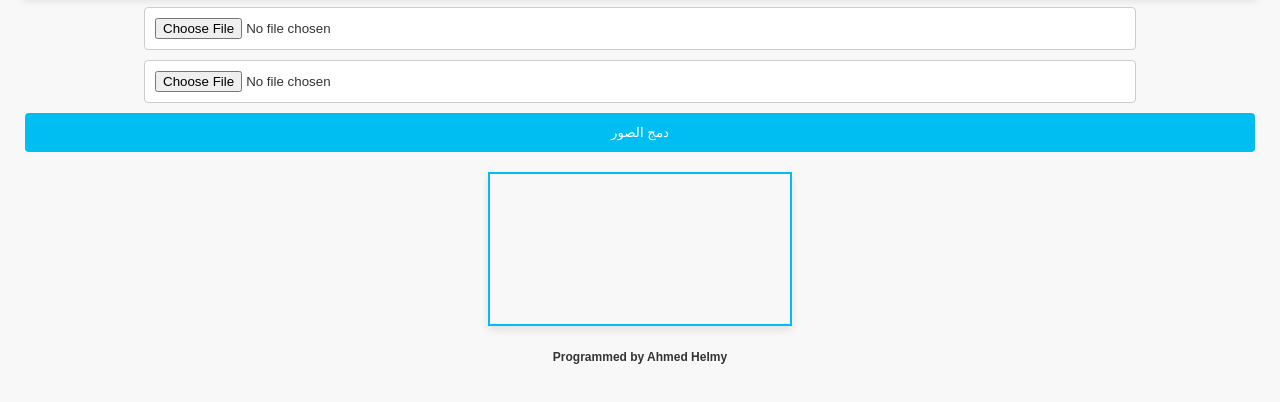
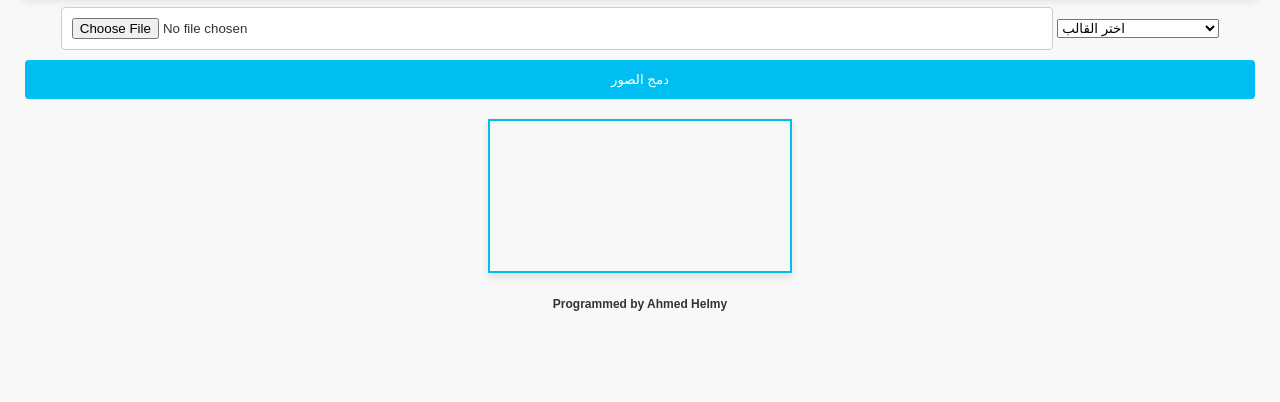
Before and after one commit to AhmedHelmy2024/pv-templates, a plain HTML site: page index.html in a window 1280 px wide. Both pictures are taken after a click on the button "دمج الصور". Shown: the part 100-502 px from the top of the page. Drawn offline with Linux system fonts and the light colour scheme.

Commit message:
Update index.html

```diff
--- a/index.html
+++ b/index.html
@@ -85,8 +85,10 @@
 
     <input type="file" id="image1Input" accept="image/*" title="رفع الصورة المراد إضافة الشعار لها">
 
-    <!-- استعراض ملفات القوالب -->
-    <input type="file" id="templateInput" accept="image/*" title="اختر القالب">
+    <!-- قائمة منسدلة لاختيار الصورة الثانية -->
+    <select id="templateList" title="اختر القالب">
+        <option value="" disabled selected>اختر القالب</option>
+    </select>
 
     <div class="button-container">
         <button onclick="mergeImages()">دمج الصور</button>
@@ -100,14 +102,27 @@
     <script>
         let image1;
         let image2;
-        const templateInput = document.getElementById('templateInput');
+        const templateList = document.getElementById('templateList');
+
+        // تحميل قائمة القوالب من ملف list.json
+        fetch('list.json')
+            .then(response => response.json())
+            .then(data => {
+                data.template.forEach(template => {
+                    const option = document.createElement('option');
+                    option.value = template;
+                    option.text = template;
+                    templateList.appendChild(option);
+                });
+            });
 
         function mergeImages() {
             const image1Input = document.getElementById('image1Input');
+            const selectedTemplate = templateList.value;
             const canvas = document.getElementById('canvas');
             const ctx = canvas.getContext('2d');
 
-            if (!image1Input.files[0] || !templateInput.files[0]) {
+            if (!image1Input.files[0] || !selectedTemplate) {
                 console.error('الرجاء تحديد كل الصور.');
                 return;
             }
@@ -126,7 +141,7 @@
 
                     reader2.onload = function () {
                         image2 = new Image();
-                        image2.src = reader2.result;
+                        image2.src = selectedTemplate;
 
                         image2.onload = function () {
                             // تأخير تنفيذ الدمج بضعة لحظات للتأكد من تحميل الصورة الثانية
@@ -137,7 +152,7 @@
                         };
                     };
 
-                    reader2.readAsDataURL(templateInput.files[0]);
+                    reader2.readAsDataURL(image1Input.files[0]);
                 };
             };
 
```
